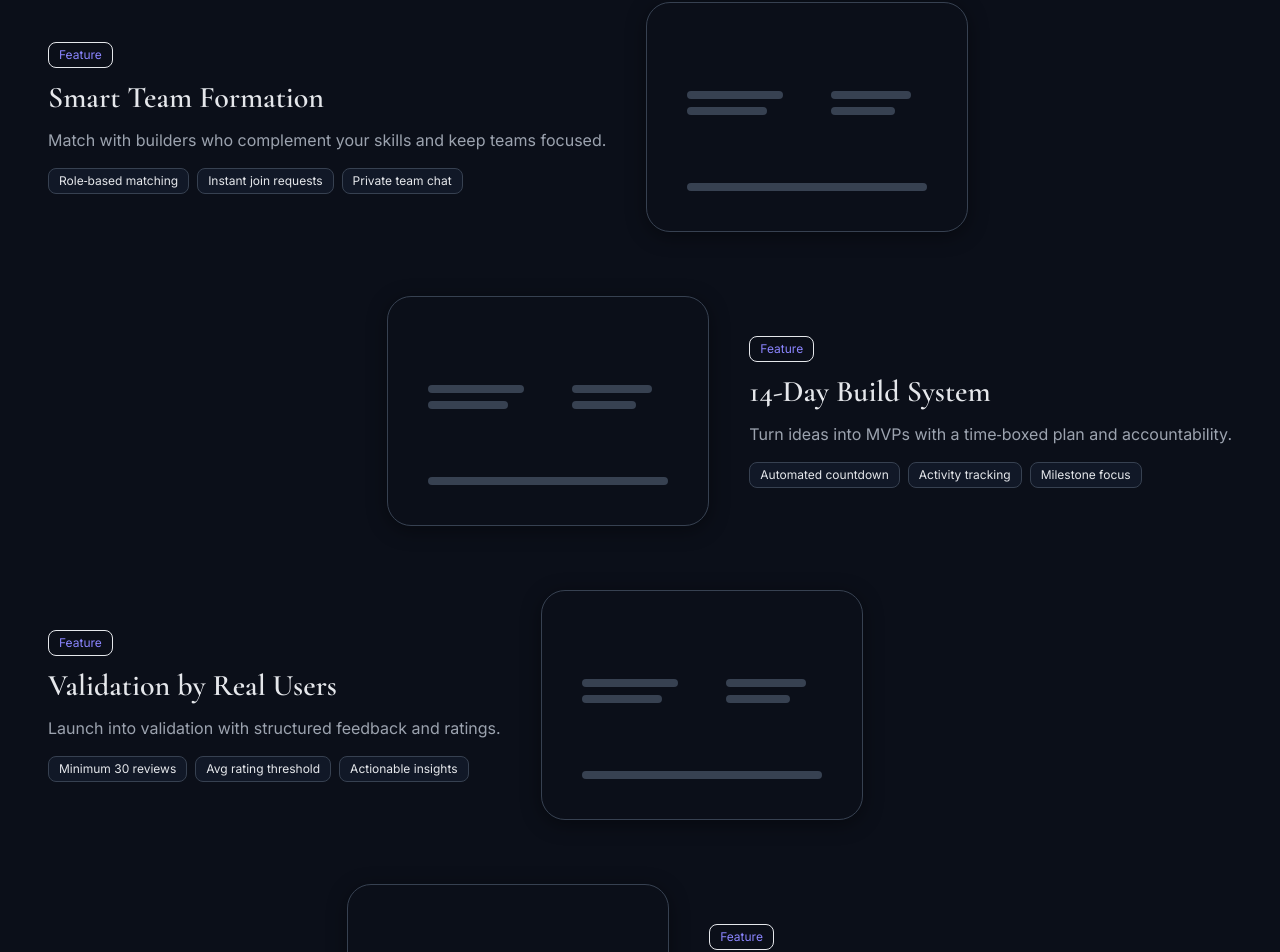
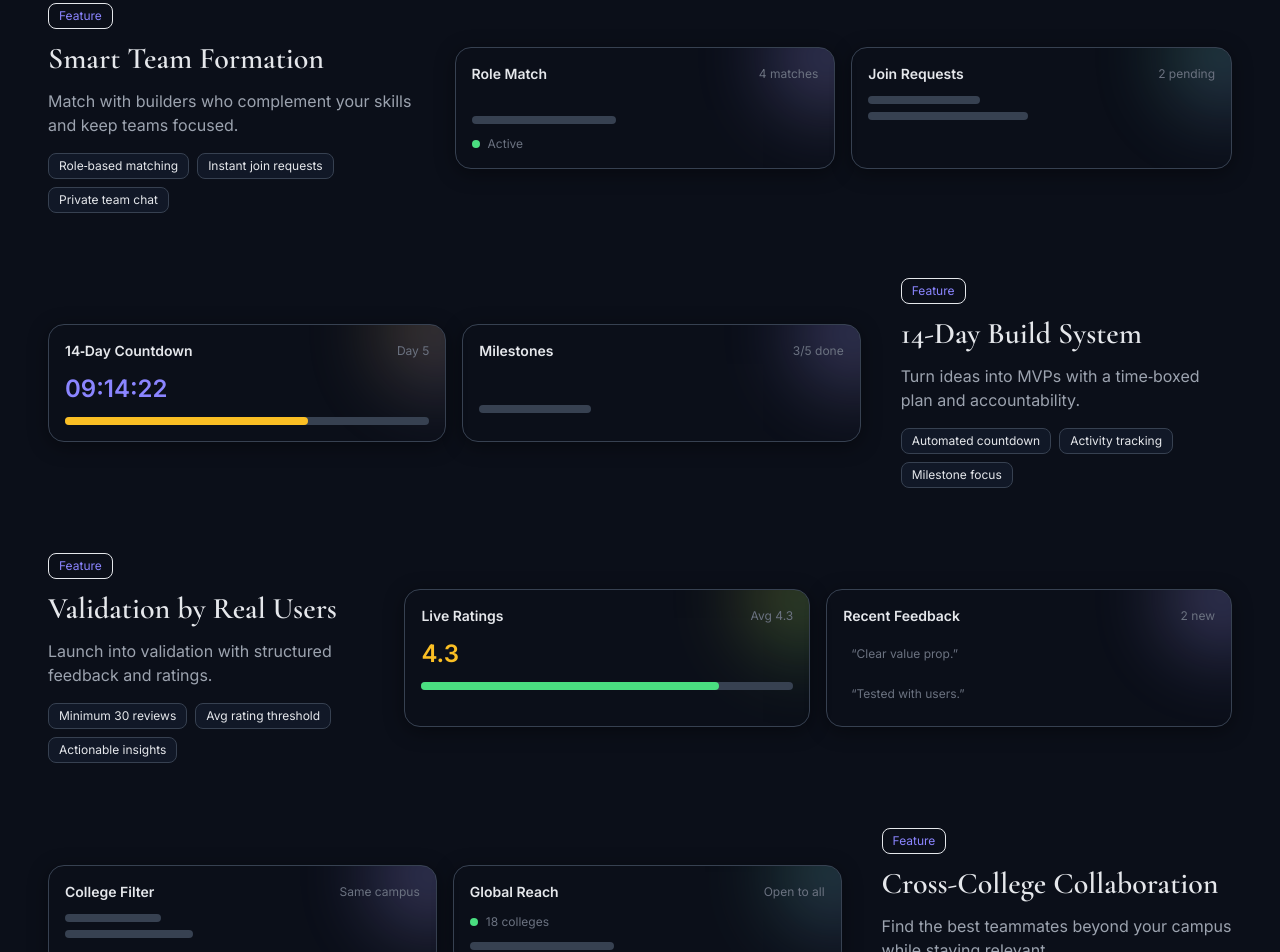
Before and after one commit to nsahay007/Collab-Frontend, a React (Vite) app: page / in a window 1280 px wide. Shown: the part 1161-2113 px from the top of the page. Built offline with nearby package versions, Linux system fonts and the light colour scheme; no server answers.

Commit message:
Replace feature skeletons with glow widgets

```diff
--- a/src/pages/Landing.jsx
+++ b/src/pages/Landing.jsx
@@ -31,31 +31,36 @@ const featureSections = [
     title: 'Smart Team Formation',
     description: 'Match with builders who complement your skills and keep teams focused.',
     bullets: ['Role‑based matching', 'Instant join requests', 'Private team chat'],
-    accent: 'from-primary/20 to-primary-accent/10'
+    accent: 'from-primary/20 to-primary-accent/10',
+    widget: 'team'
   },
   {
     title: '14‑Day Build System',
     description: 'Turn ideas into MVPs with a time‑boxed plan and accountability.',
     bullets: ['Automated countdown', 'Activity tracking', 'Milestone focus'],
-    accent: 'from-warning/20 to-primary/10'
+    accent: 'from-warning/20 to-primary/10',
+    widget: 'build'
   },
   {
     title: 'Validation by Real Users',
     description: 'Launch into validation with structured feedback and ratings.',
     bullets: ['Minimum 30 reviews', 'Avg rating threshold', 'Actionable insights'],
-    accent: 'from-success/20 to-primary/10'
+    accent: 'from-success/20 to-primary/10',
+    widget: 'validation'
   },
   {
     title: 'Cross‑College Collaboration',
     description: 'Find the best teammates beyond your campus while staying relevant.',
     bullets: ['College filters', 'Global visibility', 'Trusted profiles'],
-    accent: 'from-primary-accent/20 to-primary/10'
+    accent: 'from-primary-accent/20 to-primary/10',
+    widget: 'collab'
   },
   {
     title: 'Gamified Progress System',
     description: 'Earn points, badges, and leaderboard rank as you build.',
     bullets: ['Points for progress', 'Badges that matter', 'Public leaderboard'],
-    accent: 'from-primary/20 to-success/10'
+    accent: 'from-primary/20 to-success/10',
+    widget: 'gamified'
   }
 ]
 
@@ -116,34 +121,109 @@ function StepIcon({ type }) {
   )
 }
 
-function FeatureMock({ accent }) {
+function GlowWidgetCard({ title, meta, accent, children }) {
   return (
-    <div className={`rounded-3xl border border-border bg-gradient-to-br ${accent} p-6 shadow-card`}>
-      <div className="space-y-4">
+    <div className="relative rounded-2xl border border-border bg-bg-card/80 p-4 shadow-card overflow-hidden">
+      <div className={`absolute -top-12 -right-12 h-28 w-28 rounded-full bg-gradient-to-br ${accent} opacity-30 blur-2xl`} />
+      <div className="relative space-y-3">
         <div className="flex items-center justify-between">
-          <div className="h-3 w-24 rounded-full bg-bg-card/80" />
-          <div className="h-3 w-10 rounded-full bg-bg-card/70" />
+          <div className="text-sm font-semibold text-text-primary">{title}</div>
+          {meta && <div className="text-xs text-text-muted">{meta}</div>}
         </div>
-        <div className="grid grid-cols-2 gap-4">
-          <div className="rounded-2xl bg-bg-card/90 p-4">
-            <div className="h-2 w-16 rounded-full bg-primary/40 mb-3" />
-            <div className="h-2 w-24 rounded-full bg-border mb-2" />
-            <div className="h-2 w-20 rounded-full bg-border" />
+        {children}
+      </div>
+    </div>
+  )
+}
+
+function GlowWidgets({ type }) {
+  if (type === 'team') {
+    return (
+      <div className="grid grid-cols-1 sm:grid-cols-2 gap-4">
+        <GlowWidgetCard title="Role Match" meta="4 matches" accent="from-primary to-primary-accent">
+          <div className="h-2 w-24 rounded-full bg-primary/60" />
+          <div className="h-2 w-36 rounded-full bg-border" />
+          <div className="flex items-center gap-2 text-xs text-text-muted">
+            <span className="h-2 w-2 rounded-full bg-success" /> Active
           </div>
-          <div className="rounded-2xl bg-bg-card/90 p-4">
-            <div className="h-2 w-14 rounded-full bg-primary/40 mb-3" />
-            <div className="h-2 w-20 rounded-full bg-border mb-2" />
-            <div className="h-2 w-16 rounded-full bg-border" />
+        </GlowWidgetCard>
+        <GlowWidgetCard title="Join Requests" meta="2 pending" accent="from-success to-primary">
+          <div className="space-y-2">
+            <div className="h-2 w-28 rounded-full bg-border" />
+            <div className="h-2 w-40 rounded-full bg-border" />
           </div>
+        </GlowWidgetCard>
+      </div>
+    )
+  }
+  if (type === 'build') {
+    return (
+      <div className="grid grid-cols-1 sm:grid-cols-2 gap-4">
+        <GlowWidgetCard title="14‑Day Countdown" meta="Day 5" accent="from-warning to-primary">
+          <div className="text-2xl font-semibold text-primary">09:14:22</div>
+          <div className="h-2 w-full rounded-full bg-border">
+            <div className="h-2 w-2/3 rounded-full bg-warning" />
+          </div>
+        </GlowWidgetCard>
+        <GlowWidgetCard title="Milestones" meta="3/5 done" accent="from-primary to-primary-accent">
+          <div className="space-y-2">
+            <div className="h-2 w-24 rounded-full bg-success/70" />
+            <div className="h-2 w-32 rounded-full bg-success/40" />
+            <div className="h-2 w-28 rounded-full bg-border" />
+          </div>
+        </GlowWidgetCard>
+      </div>
+    )
+  }
+  if (type === 'validation') {
+    return (
+      <div className="grid grid-cols-1 sm:grid-cols-2 gap-4">
+        <GlowWidgetCard title="Live Ratings" meta="Avg 4.3" accent="from-warning to-success">
+          <div className="text-2xl font-semibold text-warning">4.3</div>
+          <div className="h-2 w-full rounded-full bg-border">
+            <div className="h-2 w-4/5 rounded-full bg-success" />
+          </div>
+        </GlowWidgetCard>
+        <GlowWidgetCard title="Recent Feedback" meta="2 new" accent="from-primary-accent to-primary">
+          <div className="space-y-2 text-xs text-text-muted">
+            <div className="rounded-lg bg-bg-secondary/60 p-2">“Clear value prop.”</div>
+            <div className="rounded-lg bg-bg-secondary/60 p-2">“Tested with users.”</div>
+          </div>
+        </GlowWidgetCard>
+      </div>
+    )
+  }
+  if (type === 'collab') {
+    return (
+      <div className="grid grid-cols-1 sm:grid-cols-2 gap-4">
+        <GlowWidgetCard title="College Filter" meta="Same campus" accent="from-primary to-primary-accent">
+          <div className="space-y-2">
+            <div className="h-2 w-24 rounded-full bg-border" />
+            <div className="h-2 w-32 rounded-full bg-border" />
+          </div>
+        </GlowWidgetCard>
+        <GlowWidgetCard title="Global Reach" meta="Open to all" accent="from-success to-primary">
+          <div className="flex items-center gap-2 text-xs text-text-muted">
+            <span className="h-2 w-2 rounded-full bg-success" /> 18 colleges
+          </div>
+          <div className="h-2 w-36 rounded-full bg-border mt-2" />
+        </GlowWidgetCard>
+      </div>
+    )
+  }
+  return (
+    <div className="grid grid-cols-1 sm:grid-cols-2 gap-4">
+      <GlowWidgetCard title="Points" meta="+15" accent="from-primary to-primary-accent">
+        <div className="text-2xl font-semibold text-primary">128</div>
+        <div className="text-xs text-text-muted">Total points</div>
+      </GlowWidgetCard>
+      <GlowWidgetCard title="Badges" meta="3 earned" accent="from-success to-primary">
+        <div className="flex gap-2">
+          <span className="h-8 w-8 rounded-lg bg-primary/20 border border-primary/30" />
+          <span className="h-8 w-8 rounded-lg bg-success/20 border border-success/30" />
+          <span className="h-8 w-8 rounded-lg bg-warning/20 border border-warning/30" />
         </div>
-        <div className="rounded-2xl bg-bg-card/90 p-4">
-          <div className="flex items-center justify-between mb-3">
-            <div className="h-2 w-28 rounded-full bg-primary/40" />
-            <div className="h-2 w-10 rounded-full bg-success/60" />
-          </div>
-          <div className="h-2 w-full rounded-full bg-border" />
-        </div>
-      </div>
+      </GlowWidgetCard>
     </div>
   )
 }
@@ -320,8 +400,9 @@ export default function Landing() {
                 initial={{ opacity: 0, scale: 0.98 }}
                 whileInView={{ opacity: 1, scale: 1 }}
                 transition={{ duration: 0.6 }}
+                className="w-full"
               >
-                <FeatureMock accent={feature.accent} />
+                <GlowWidgets type={feature.widget} />
               </motion.div>
             </div>
           ))}
```
